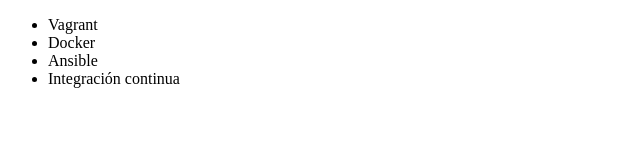
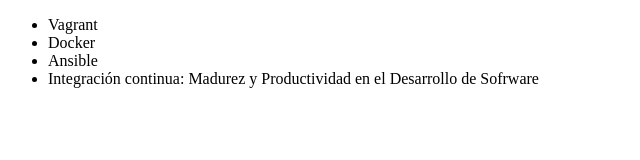
Before and after one commit to angelpuga645/alura-git, a plain HTML site: page index.html in a window 1280 px wide. Shown: the whole page, without its empty margins (0-640 px from the left). Drawn offline with Linux system fonts and the light colour scheme.

Commit message:
Renombrando curso de Integración Continua

```diff
--- a/index.html
+++ b/index.html
@@ -9,7 +9,7 @@
          <li> Vagrant </li>
          <li> Docker </li>
          <li> Ansible </li>
-         <li> Integración continua </li>
+         <li> Integración continua: Madurez y Productividad en el Desarrollo de Sofrware </li>
      </ul>
 </body>
 </html>
```
